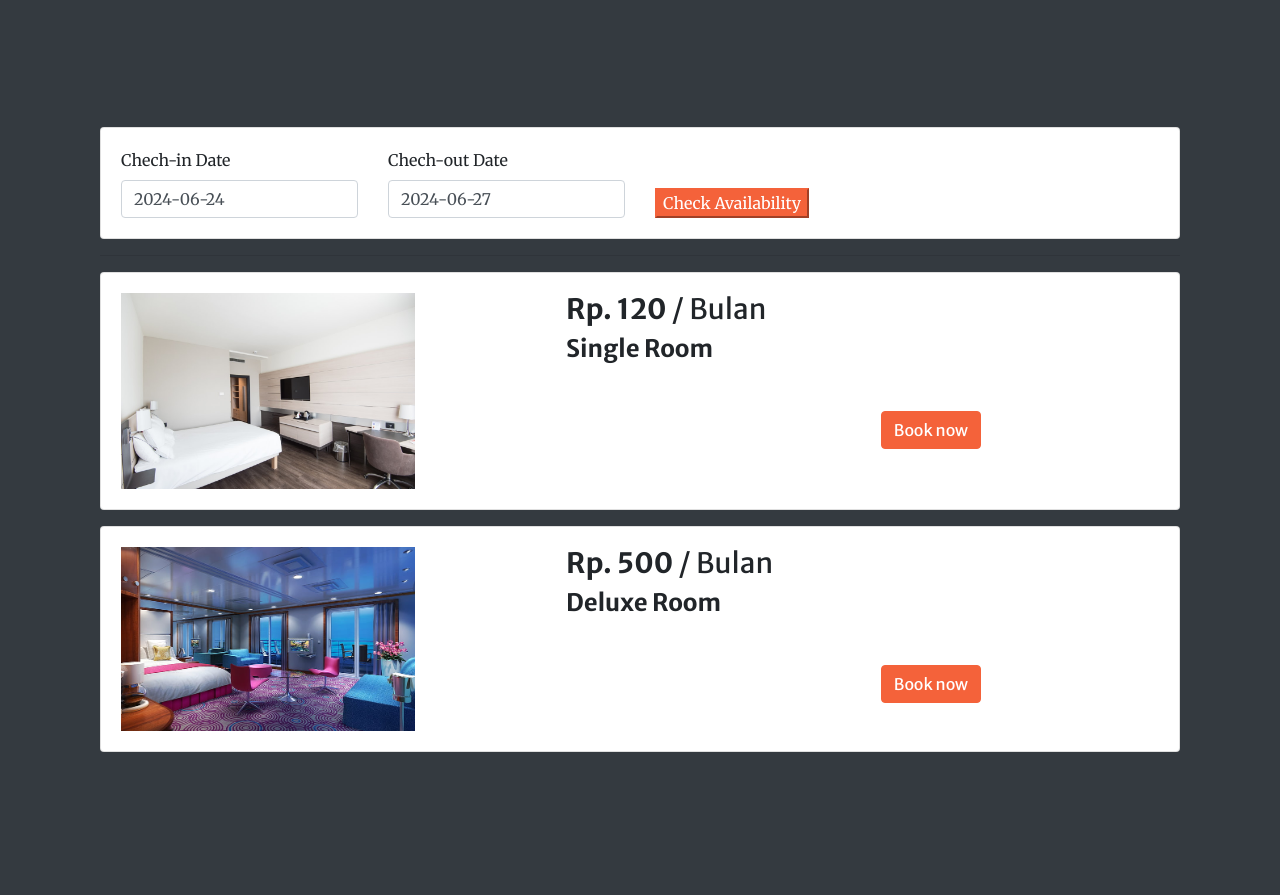
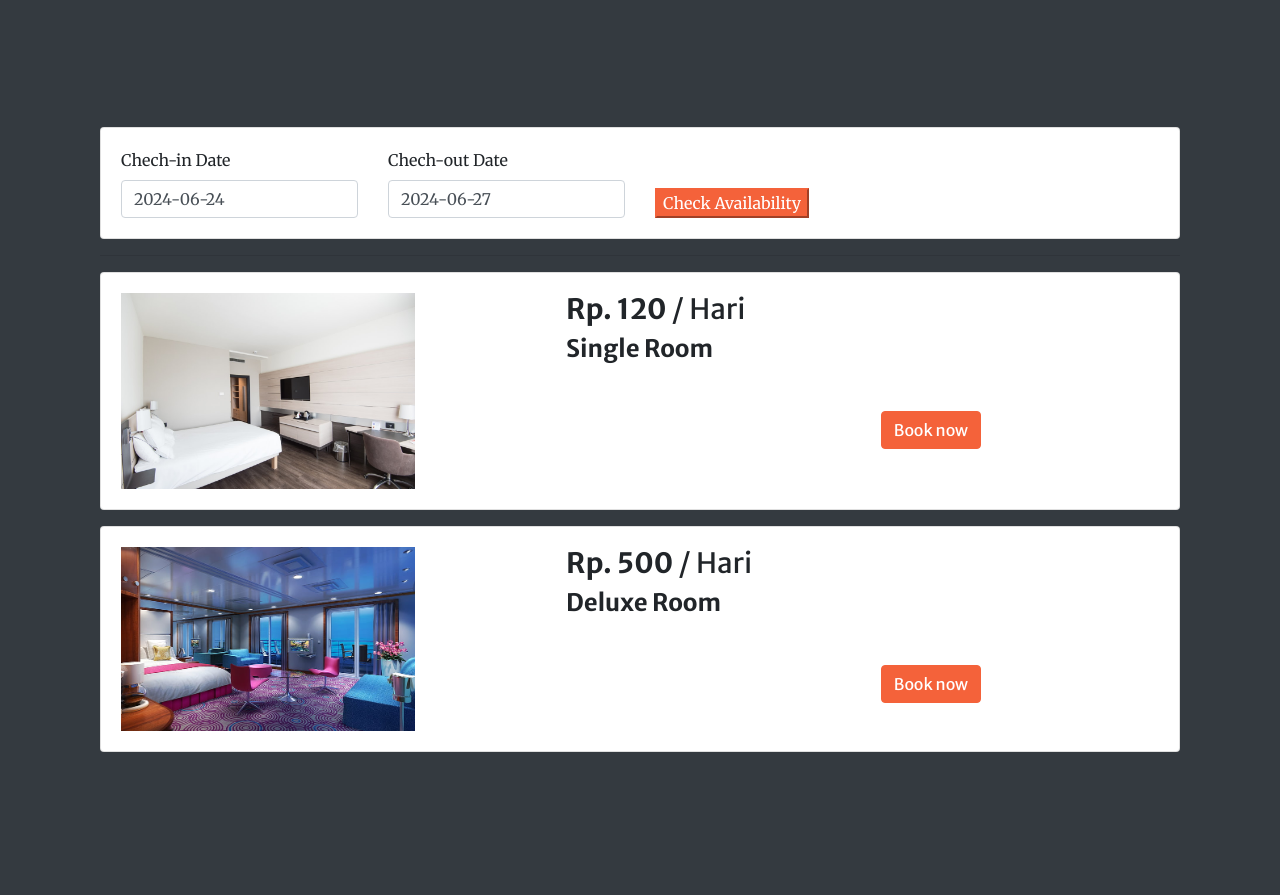
Before and after one commit to Jihancindaga/KosQuu, a PHP site: page /index.php?page=list in a window 1280 px wide. Shown: the part 801-1696 px from the top of the page. Run offline with PHP 8.4, Linux system fonts and the light colour scheme; the visitor is signed in with stand-in values (Sample User, id 1); data comes from the database, SQL or seed files in the repository; some libraries are stand-ins or nearby versions.

Commit message:
commit baru lagi

```diff
--- a/list.php
+++ b/list.php
@@ -62,7 +62,7 @@ $date_out = isset($_POST['date_out']) ? $_POST['date_out'] : date('Y-m-d',strtot
 									<img src="assets/img/<?php echo $cat_arr[$row['category_id']]['cover_img'] ?>" alt="">
 								</div>
 								<div class="col-md-5" height="100%">
-									<h3><b><?php echo 'Rp. '.number_format($cat_arr[$row['category_id']]['price']) ?></b><span> / Bulan </span></h3>
+									<h3><b><?php echo 'Rp. '.number_format($cat_arr[$row['category_id']]['price']) ?></b><span> / Hari </span></h3>
 
 									<h4><b>
 										<?php echo $cat_arr[$row['category_id']]['name'] ?>
```
